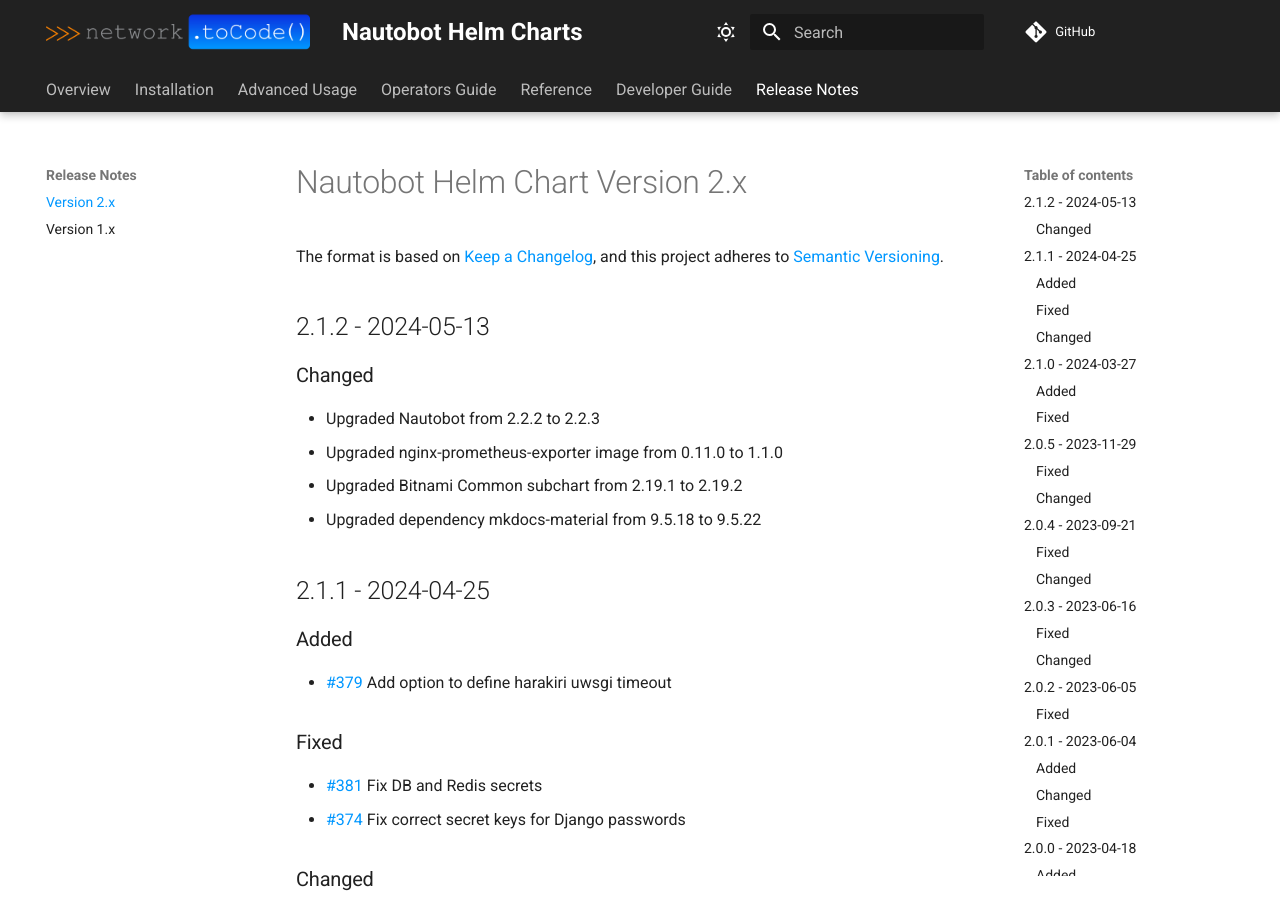
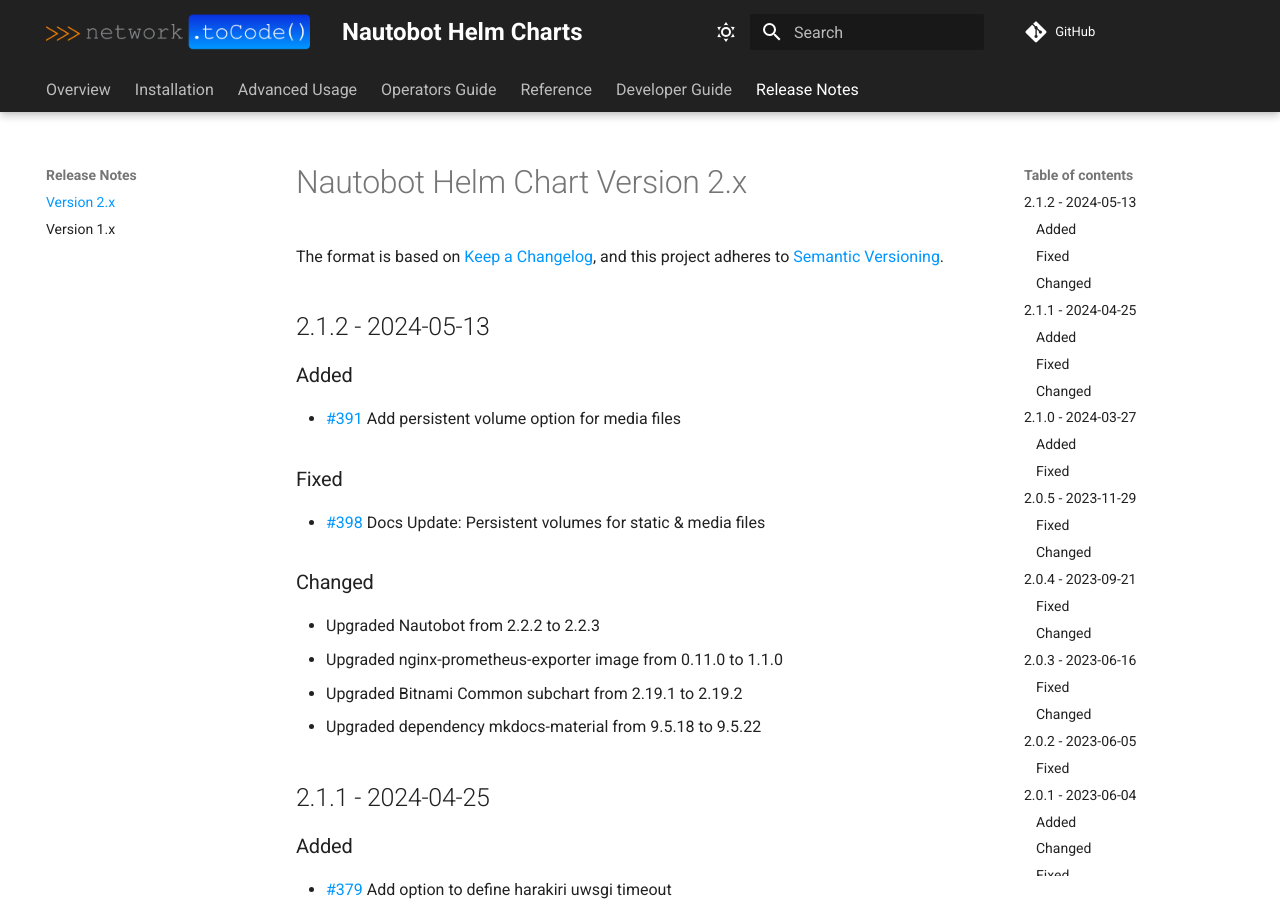
Before and after one commit to nautobot/helm-charts, an MkDocs documentation site: the page built from docs/release-notes/version-2.x.md, in a window 1280 px wide and 900 px high. Built offline with MkDocs 1.6.1 and Material for MkDocs 9.7.7, drawn with Linux system fonts in a browser that asks for light colours; comment, search, counter and statistics services are not loaded.

Commit message:
chore(docs): update release notes

```diff
--- a/docs/release-notes/version-2.x.md
+++ b/docs/release-notes/version-2.x.md
@@ -4,6 +4,14 @@
 and this project adheres to [Semantic Versioning](https://semver.org/spec/v2.0.0.html).
 
 ## 2.1.2 - 2024-05-13
+
+### Added
+
+* [#391](https://github.com/nautobot/helm-charts/pull/391) Add persistent volume option for media files
+
+### Fixed
+
+* [#398](https://github.com/nautobot/helm-charts/pull/398) Docs Update: Persistent volumes for static & media files
 
 ### Changed
 
```
